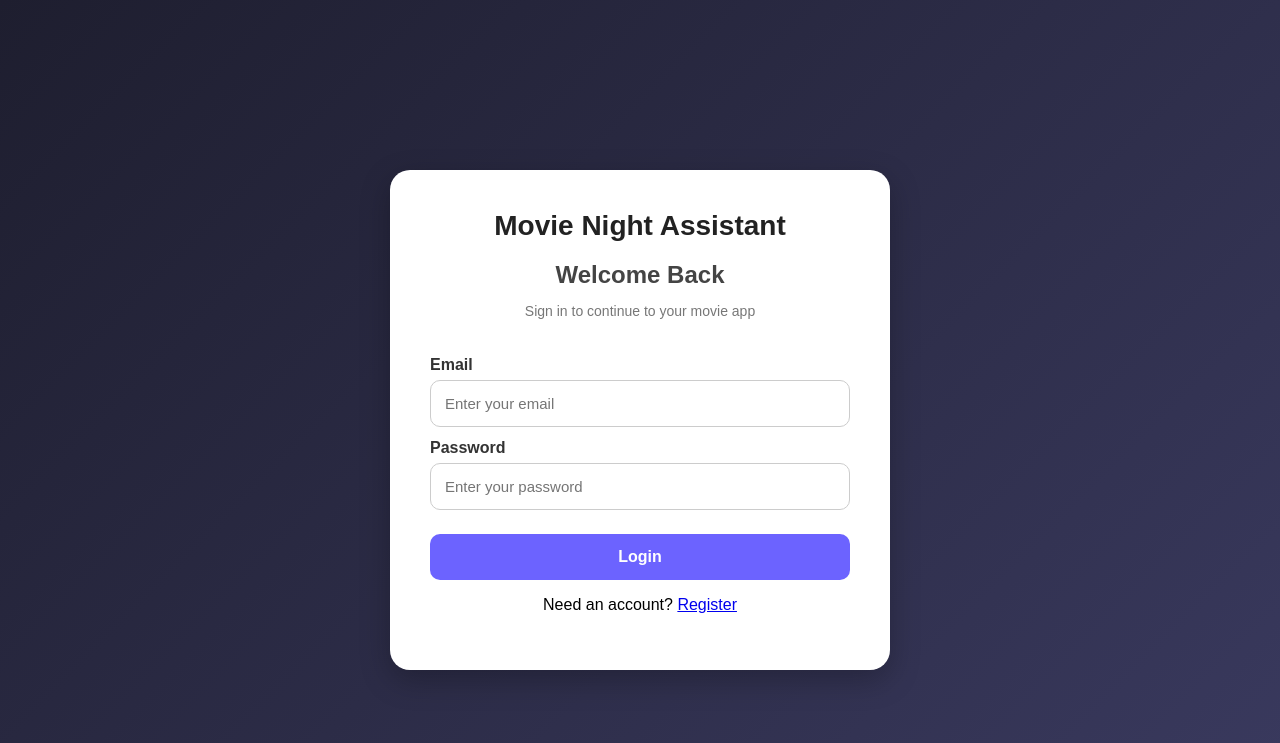
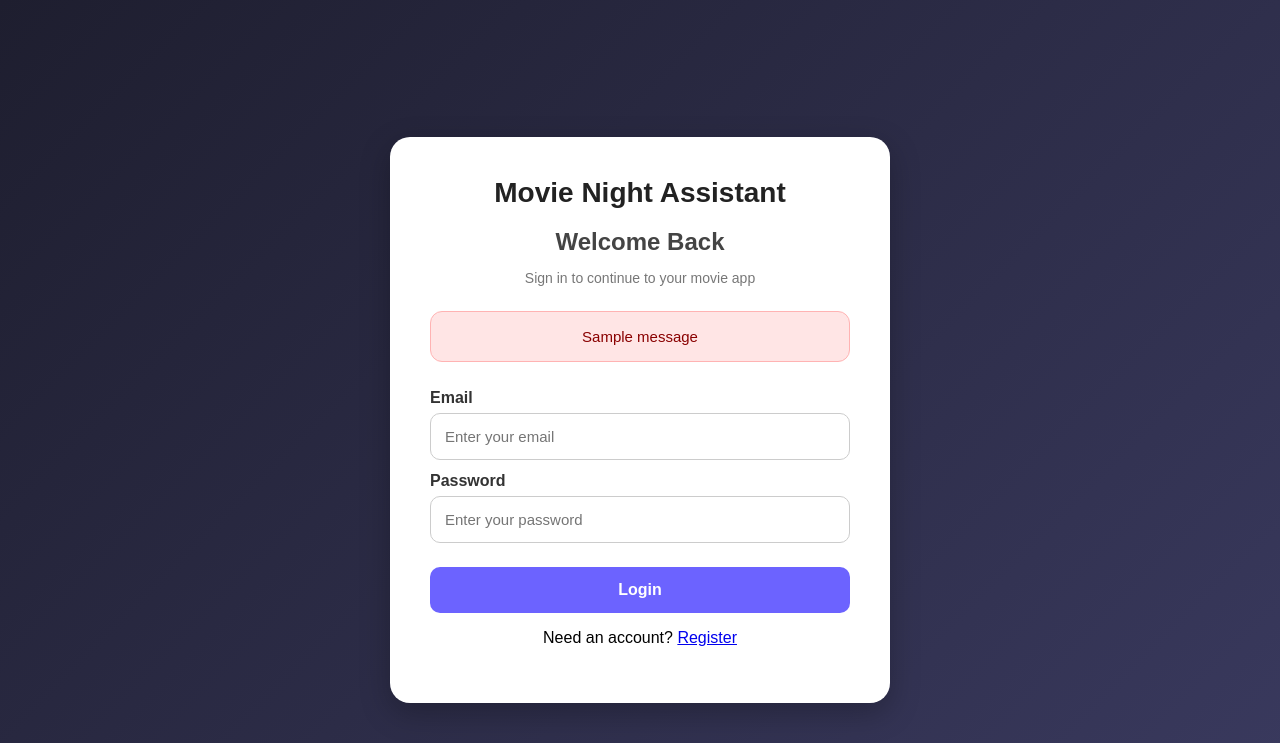
Before and after one commit to OblativeShielding/family-flick-coordinator, a Flask app: page /login in a window 1280 px wide. Shown: the top 743 px of the page. Run offline with Flask 3, Linux system fonts and the light colour scheme; tables that the repository leaves empty hold one stand-in row (values such as "Sample post"); one stand-in notice (Sample message) is shown.

Commit message:
Fixed registration again

```diff
--- a/templates/login.html
+++ b/templates/login.html
@@ -13,6 +13,16 @@
         <h1 class="app-title">Movie Night Assistant</h1>
         <h2>Welcome Back</h2>
         <p class="login-subtext">Sign in to continue to your movie app</p>
+
+        {% with messages = get_flashed_messages() %}
+            {% if messages %}
+                <div class="messages">
+                    {% for message in messages %}
+                        <p>{{ message }}</p>
+                    {% endfor %}
+                </div>
+            {% endif %}
+        {% endwith %}
 
         <form method="POST" class="login-form">
             <label for="email">Email</label>
```
